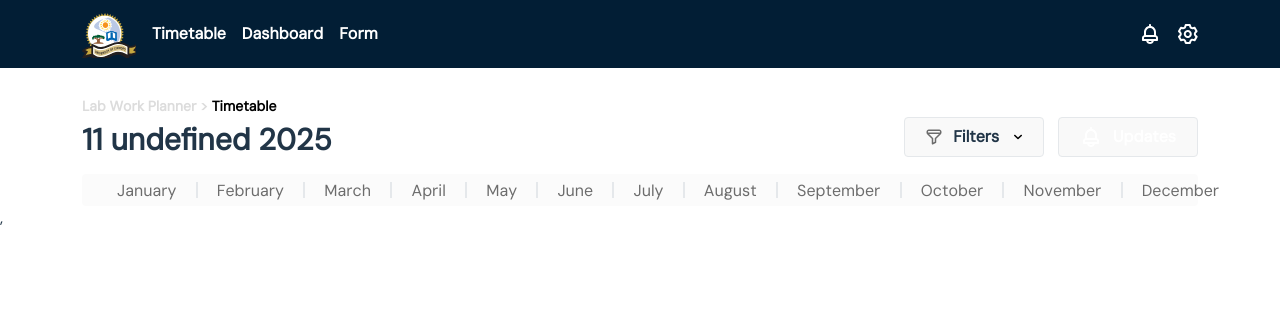
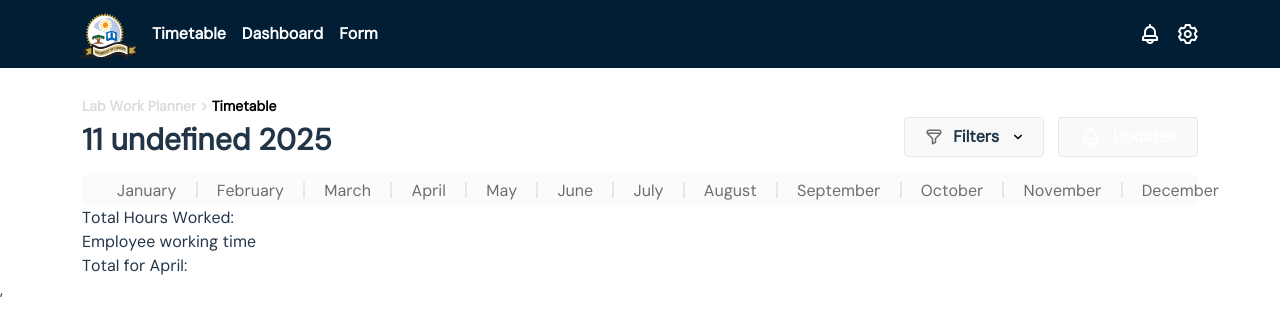
Before and after one commit to mothibimalebana/lab-work-planner, a React (Vite) app: page /Timetable in a window 1280 px wide. Shown: the top 336 px of the page. Built offline with nearby package versions, Linux system fonts and the light colour scheme.

Commit message:
feat: created salary dashboard, text is in place

```diff
--- a/src/components/Timetable/Breadcrumbs.tsx
+++ b/src/components/Timetable/Breadcrumbs.tsx
@@ -30,7 +30,22 @@ const BreadCrumbs = () => {
                     return mm === month ? <div className="monthCarousel flex items-center h-4 text-[1rem] px-[1.2rem]"><p className="text-black shadow-[0_2px_4px_0_rgba(112,112,112,0.15)] h-5.5 rounded-sm  px-4 bg-white">{month}</p></div> : <div className="monthCarousel flex items-center text-[1rem] h-4"><p className="text-[#6C6C6C] h-5.5 text-[1rem] px-[1.2rem]">{month}</p></div>
                 })}
             </div>
-            <div className="salaryDashboard"></div>
+            <div className="salaryDashboard grid">
+                <div className="hours">
+                    <div className="p">Total Hours Worked:</div>
+                    <div className="info">
+
+                    </div>
+                </div>
+                <div className="salary">
+                    <div className="info">
+                        <p>Employee working time</p>
+                    </div>
+                    <div className="total">
+                        <p>Total for <span>April:</span></p>
+                    </div>
+                </div>
+            </div>
             <div className="chips"></div>
         </div>
     )
```
